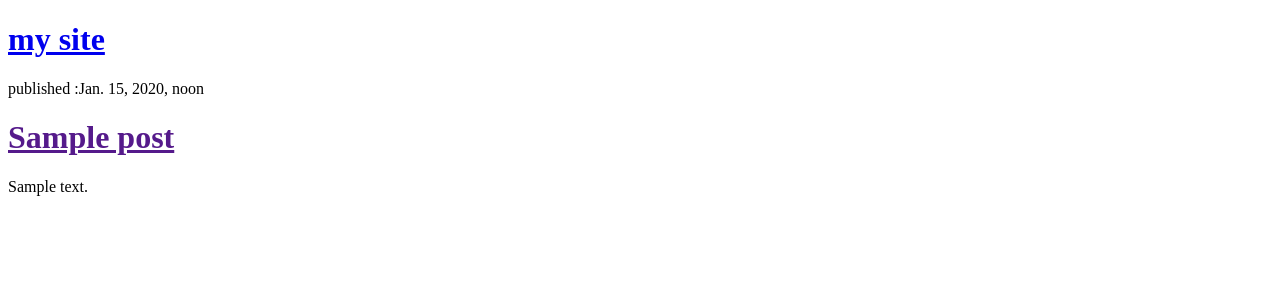
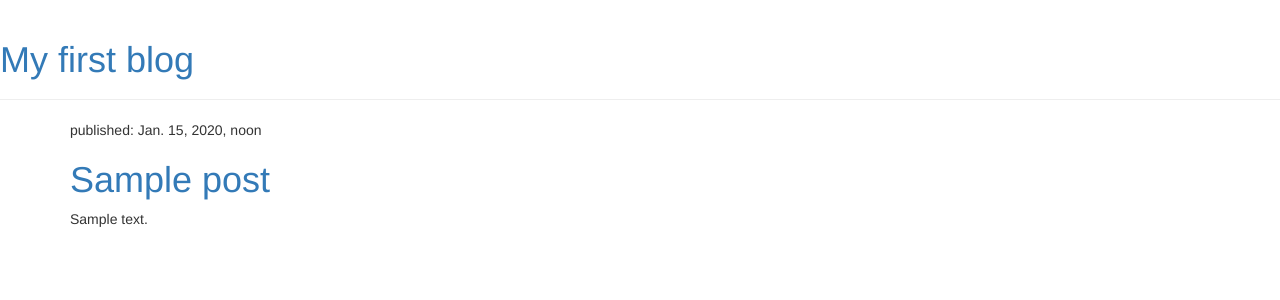
Before and after one commit to DenysUMCS/my-first-blog, a Django app: page / in a window 1280 px wide. Shown: the top 300 px of the page. Run offline with Django 3.2, Linux system fonts and the light colour scheme; tables that the repository leaves empty hold one stand-in row (values such as "Sample post"); some libraries are stand-ins or nearby versions.

Commit message:
Added view and template for detailed blog post as well as CSS for the site.

```diff
--- /dev/null
+++ b/blog/templates/blog/base.html
@@ -0,0 +1,23 @@
+{% load static %}
+<html>
+	<head>
+		<title>Denys Blog</title>
+		<link rel="stylesheet" href="//maxcdn.bootstrapcdn.com/bootstrap/3.2.0/css/bootstrap.min.css">
+		<link rel="stylesheet" href="//maxcdn.bootstrapcdn.com/bootstrap/3.2.0/css/bootstrap-theme.min.css">
+		<link rel="stylesheet" href="{% static 'css/blog.css' %}">
+		<link href="https://fonts.googleapis.com/css?family=Lobster&subset=latin,latin-ext" rel="stylesheet" type="text/css">
+	</head>
+	<body>
+    <div class="page-header">
+        <h1><a href="/">My first blog</a></h1>
+    </div>
+    <div class="content container">
+        <div class="row">
+            <div class="col-md-8">
+            {% block content %}
+            {% endblock %}
+            </div>
+        </div>
+    </div>
+</body>
+</html>
--- a/blog/templates/blog/post_list.html
+++ b/blog/templates/blog/post_list.html
@@ -1,18 +1,13 @@
-<!DOCTYPE html>
-<html>
-	<head>
-		<title>Denys Blog</title>
-	</head>
-	<body>
-		<div>
-			<h1><a href="http://denysumcs.pythonanywhere.com/">my site</a></h1>
-		</div>
-		{% for post in posts %}
-			<div>
-				<p>published :{{post.published_date}}</p>
-				<h1><a href="">{{post.title}}</a></h1>
-				<p>{{post.text|linebreaksbr}}</p>
-			</div>
-		{% endfor %}
-	</body>
-</html>
+{% extends 'blog/base.html' %}
+
+{% block content %}
+	{% for post in posts %}
+	    <div class="post">
+	        <div class="date">
+	            <p>published: {{ post.published_date }}</p>
+	        </div>
+	       	<h1><a href="{% url 'post_detail' pk=post.pk %}">{{ post.title }}</a></h1>
+	        <p>{{ post.text|linebreaksbr }}</p>
+	    </div>
+	{% endfor %}
+{% endblock %}
--- a/blog/urls.py
+++ b/blog/urls.py
@@ -3,4 +3,5 @@ from . import views
 
 urlpatterns = [
     url(r'^$', views.post_list, name='post_list'),
+     url(r'^post/(?P<pk>[0-9]+)/$', views.post_detail, name='post_detail'),
 ]
--- a/blog/views.py
+++ b/blog/views.py
@@ -1,7 +1,11 @@
 from django.shortcuts import render
 from django.utils import timezone
 from .models import Post
+from django.shortcuts import render, get_object_or_404
 # Create your views here.
 def post_list(request):
 	posts = Post.objects.filter(published_date__lte=timezone.now()).order_by('published_date')
 	return render(request,'blog/post_list.html',{'posts':posts})
+def post_detail(request, pk):
+    post = get_object_or_404(Post, pk=pk)
+    return render(request, 'blog/post_detail.html', {'post': post})
```
Also changed, not shown: blog/templates/blog/post_detail.html (added, +13 -0 lines).
